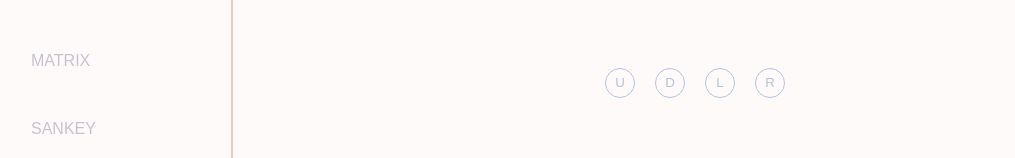
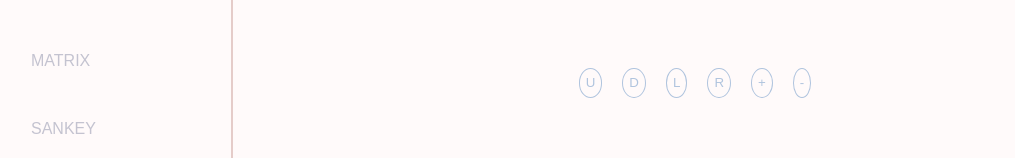
Before and after one commit to eadehemingway/d3-simple-charts, a React app: page /map in a window 1280 px wide. Shown: the part 618-776 px from the top of the page, without its empty margins (9-1024 px from the left). Built offline with nearby package versions, Linux system fonts and the light colour scheme.

Commit message:
make zoom and panning work simply

```diff
--- a/src/components/MapChart/MapChart.js
+++ b/src/components/MapChart/MapChart.js
@@ -10,8 +10,9 @@ export class MapChart extends React.Component {
   projection = null
 
   state = {
-    mapTranslationX: 0,
-    mapTranslationY: 0
+    mapTranslationX: this.svgWidth / 2,
+    mapTranslationY: this.svgHeight / 2,
+    zoomValue: 1
   }
   componentDidMount() {
     const colorScale = d3
@@ -32,10 +33,7 @@ export class MapChart extends React.Component {
         'rgb(103,0,13)'
       ])
 
-    const projection = d3
-      .geoAlbersUsa()
-      .scale([this.svgWidth])
-      .translate([this.svgWidth / 2, this.svgHeight / 2])
+    const projection = this.projection()
 
     const path = d3.geoPath(projection)
 
@@ -43,8 +41,6 @@ export class MapChart extends React.Component {
       .select('svg')
       .attr('width', this.svgWidth)
       .attr('height', this.svgHeight)
-
-    const mapGroup = svg.append('g').attr('class', 'map-group')
 
     // combine the geoJson with the zombie data
     geoJson.features.forEach((us_e, us_i) => {
@@ -59,7 +55,7 @@ export class MapChart extends React.Component {
     })
 
     const topOffset = 20
-    mapGroup
+    svg
       .selectAll('path')
       .data(geoJson.features)
       .enter()
@@ -73,7 +69,7 @@ export class MapChart extends React.Component {
       .attr('stroke-width', 1)
       .attr('transform', d => `translate(0, ${topOffset})`)
 
-    const cityGroups = mapGroup
+    const cityGroups = svg
       .selectAll('.cityGroups')
       .data(city_data)
       .enter()
@@ -102,47 +98,66 @@ export class MapChart extends React.Component {
       .attr('stroke', 'white')
       .attr('stroke-width', '0.5')
   }
+  projection = () =>
+    d3
+      .geoAlbersUsa()
+      .scale([this.svgWidth])
+      .translate([this.svgWidth / 2, this.svgHeight / 2])
 
-  move = (xy, distance) => {
-    const xTranslate = xy === 'x' ? distance : 0
-    const yTranslate = xy === 'y' ? distance : 0
-    const { mapTranslationX, mapTranslationY } = this.state
-    const newX = mapTranslationX + xTranslate
-    const newY = mapTranslationY + yTranslate
-    this.setState({ mapTranslationX: newX, mapTranslationY: newY })
+  move = (x, y, zoomIncrement) => {
+    const { mapTranslationX, mapTranslationY, zoomValue } = this.state
+    const newX = mapTranslationX + x
+    const newY = mapTranslationY + y
+    const newZoomValue = Math.max(zoomValue + zoomIncrement, 1)
+    this.setState({
+      mapTranslationX: newX,
+      mapTranslationY: newY,
+      zoomValue: newZoomValue
+    })
 
+    const projection = this.projection()
+    projection.translate([newX, newY]).scale([this.svgWidth * newZoomValue])
+    const topOffset = 20
     const svg = d3.select('svg')
-
     svg
-      .select('.map-group')
+      .selectAll('path')
       .transition()
       .duration(750)
-      .attr('transform', d => `translate(${newX}, ${newY})`)
+      .attr('d', d3.geoPath(projection))
+    svg
+      .selectAll('.cityGroups')
+      .transition()
+      .duration(750)
+      .attr('transform', d => {
+        const coordinates = projection([d.lon, d.lat])
+        return `translate(${coordinates[0]}, ${coordinates[1] + topOffset})`
+      })
   }
+
   render() {
     return (
       <section className="page-excl-nav">
         <h1 className="graph-title"> Map</h1>
         <svg />
         <div className="button-container">
-          <button className="btn" onClick={() => this.move('y', -50)}>
+          <button className="btn" onClick={() => this.move(0, 100, 0)}>
             U
           </button>
-          <button className="btn" onClick={() => this.move('y', 50)}>
+          <button className="btn" onClick={() => this.move(0, -100, 0)}>
             D
           </button>
-          <button className="btn" onClick={() => this.move('x', -50)}>
+          <button className="btn" onClick={() => this.move(100, 0, 0)}>
             L
           </button>
-          <button className="btn" onClick={() => this.move('x', 50)}>
+          <button className="btn" onClick={() => this.move(-100, 0, 0)}>
             R
           </button>
-          {/* <button className="btn" onClick={() => this.move('x', -50)}>
-            L
+          <button className="btn" onClick={() => this.move(null, null, 1)}>
+            +
           </button>
-          <button className="btn" onClick={() => this.move('x', 50)}>
-            R
-          </button> */}
+          <button className="btn" onClick={() => this.move(null, null, -1)}>
+            -
+          </button>
         </div>
       </section>
     )
```
